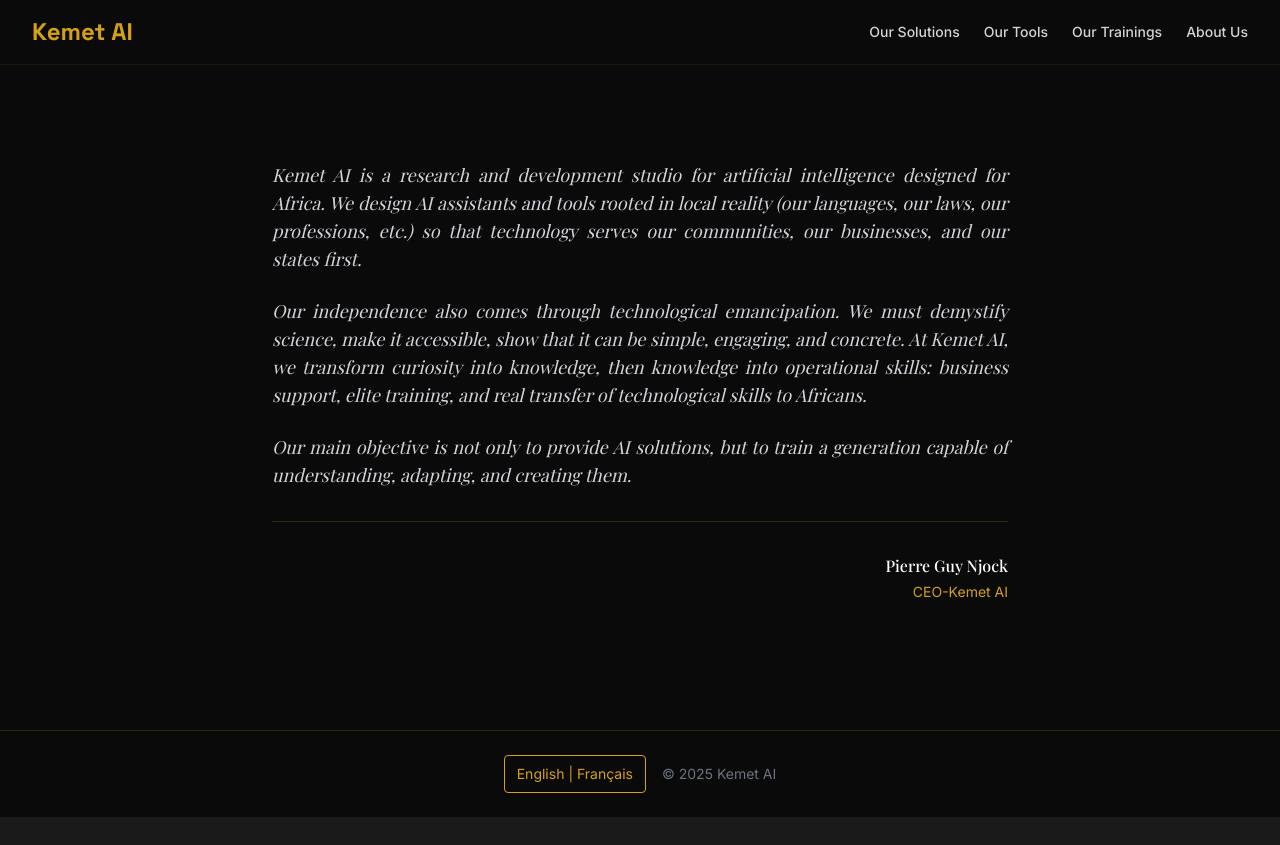
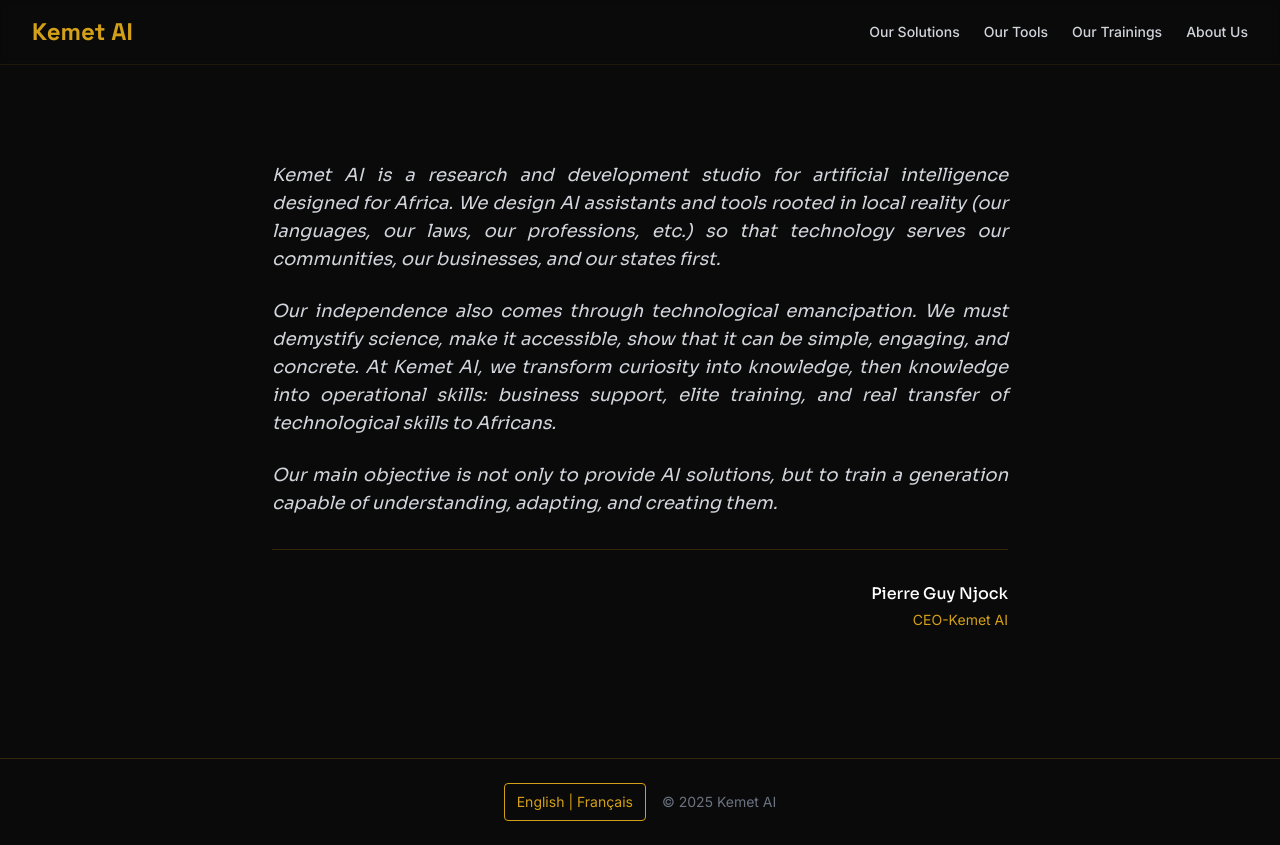
Before and after one commit to A-Njock/KEMET-AI, a React (Vite) app: page /about in a window 1280 px wide. Before the commit the page ends 817 px from the top, so only its background shows below. Built offline with nearby package versions, Linux system fonts and the light colour scheme.

Commit message:
Change About page font to Sora

```diff
--- a/index.html
+++ b/index.html
@@ -9,7 +9,7 @@
     <meta name="keywords" content="IA Cameroun, formation IA, chatbot droit Cameroun, Ashavant" />
     <link rel="preconnect" href="https://fonts.googleapis.com">
     <link rel="preconnect" href="https://fonts.gstatic.com" crossorigin>
-    <link href="https://fonts.googleapis.com/css2?family=Inter:wght@300;400;500;600;700;800&family=Space+Grotesk:wght@400;500;600;700&family=DM+Sans:wght@400;500;600;700&family=Raleway:wght@600;700;800&family=Playfair+Display:wght@400;500;600;700&display=swap" rel="stylesheet">
+    <link href="https://fonts.googleapis.com/css2?family=Inter:wght@300;400;500;600;700;800&family=Space+Grotesk:wght@400;500;600;700&family=DM+Sans:wght@400;500;600;700&family=Raleway:wght@600;700;800&family=Playfair+Display:wght@400;500;600;700&family=Sora:wght@300;400;500;600;700;800&display=swap" rel="stylesheet">
   </head>
   <body>
     <div id="root"></div>
--- a/src/pages/About.tsx
+++ b/src/pages/About.tsx
@@ -17,7 +17,7 @@
         <div className="space-y-8">
           <div
             className="text-gray-300 leading-relaxed text-base md:text-lg space-y-6 italic"
-            style={{ fontFamily: 'Playfair Display, serif' }}
+            style={{ fontFamily: 'Sora, sans-serif' }}
           >
             {paragraphs.map((paragraph, index) => (
               <p key={index} className="text-justify">
@@ -28,7 +28,7 @@
 
           {/* Signature */}
           <div className="mt-12 pt-8 border-t border-gold/20 text-right">
-            <p className="text-white font-medium mb-1" style={{ fontFamily: 'Playfair Display, serif' }}>
+            <p className="text-white font-medium mb-1" style={{ fontFamily: 'Sora, sans-serif' }}>
               {t('about_signature_name')}
             </p>
             <p className="text-gold text-sm">
```
